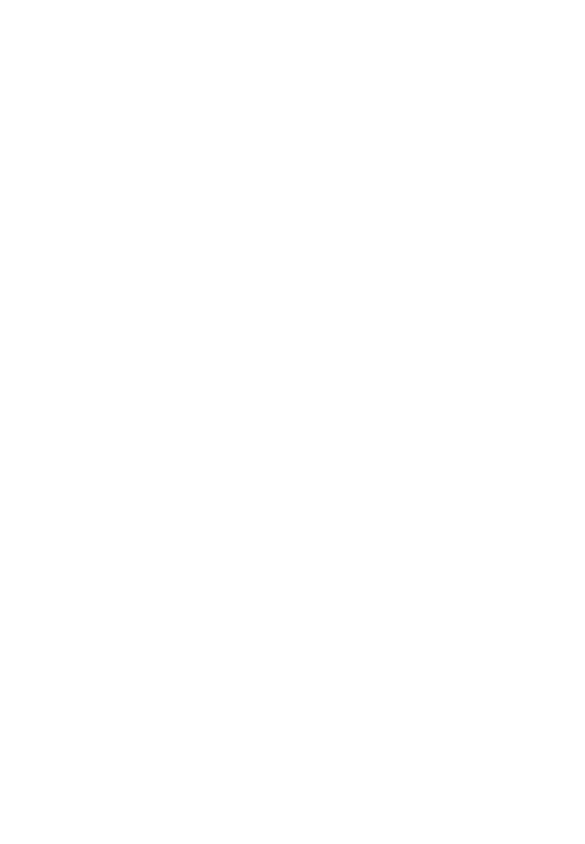
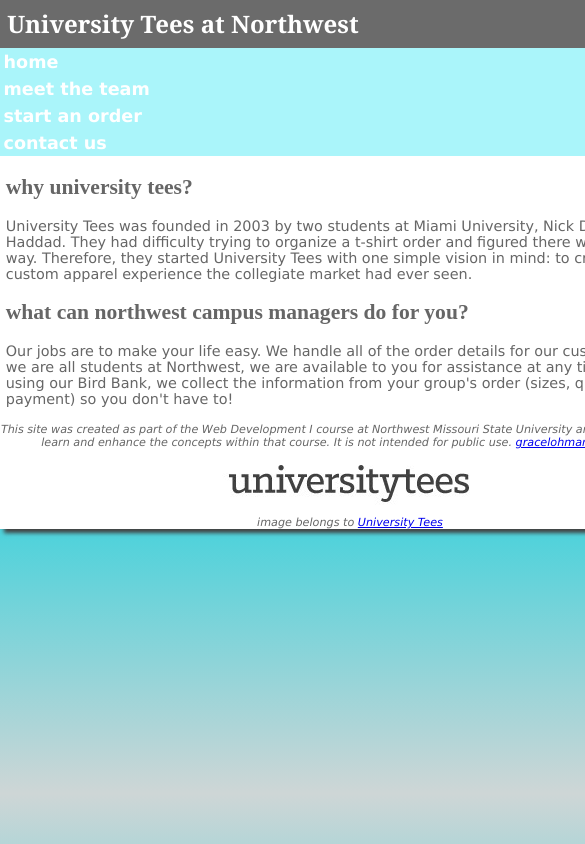
Before and after one commit to 44144-Sp22/web-project-gracelohman, a plain HTML site: page index.html in a window 390 px wide. Shown: the top 844 px of the page, 585 px wide, since content can reach past the window. Drawn offline with Linux system fonts and the light colour scheme.

Commit message:
web project

```diff
--- a/index.html
+++ b/index.html
@@ -1,9 +1,46 @@
 <!DOCTYPE html>
 <html lang="en">
+
 <head>
+  <title>UTees at Northwest</title>
+  <meta charset="utf-8">
+  <meta name="viewport" content="width=device-width, initial-scale=1.0">
+  <link rel="stylesheet" href="style.css">
+</head>
 
-</head>
 <body>
+  <div id="wrapper">
+    <header>
+      <h1>University Tees at Northwest</h1>
 
+    </header>
+    <nav>
+      <ul>
+        <li><a href="index.html">home</a></li>
+        <li><a href="meet.html">meet the team</a></li>
+        <li><a href="order.html">start an order</a></li>
+        <li><a href="contact.html">contact us</a></li>
+      </ul>
+    </nav>
+    <div id="content">
+    </div>
+    <main>
+      <h2>why university tees?</h2>
+      <p>University Tees was founded in 2003 by two students at Miami University, Nick Dadas and Hoe Haddad. They had difficulty trying to organize a t-shirt order and figured there was a better way. Therefore, they started University Tees with one
+        simple vision in mind: to create the best custom apparel experience the collegiate market had ever seen.</p>
+      <h2>what can northwest campus managers do for you?</h2>
+      <p>Our jobs are to make your life easy. We handle all of the order details for our customers! Since we are all students at Northwest, we are available to you for assistance at any time! Also, by using our Bird Bank, we collect the information
+        from your group's order (sizes, quantities, and payment) so you don't have to!</p>
+
+
+    </main>
+    <footer>
+      This site was created as part of the Web Development I course at Northwest Missouri State University and was developed to learn and enhance the concepts within that course. It is not intended for public use.
+      <a href="mailto:yourfirstname@yourlastname.com">gracelohman@gmail.com</a>
+      <br><img src="logo.jpg" ; alt="utees logo" ;>
+      <br>image belongs to <a href="https://universitytees.com/">University Tees</a>
+    </footer>
+  </div>
 </body>
+
 </html>
--- /dev/null
+++ b/style.css
@@ -0,0 +1,186 @@
+* {
+  box-sizing: border-box;
+}
+
+header, nav, main, {
+  display: block;
+}
+
+body {
+  background-color: #3399CC;
+  color: #666666;
+  font-family: Verdana, Arial, sans-serif;
+  background-image: linear-gradient(to bottom, #4dd2db, #ced6d6, #4dd2db);
+}
+
+header {
+  background-color: #6b6b6b;
+  color: #FFFFFF;
+  font-family: Georgia, serif;
+}
+
+h1 {
+  line-height: 200%;
+  background-position: right;
+  padding-left: 1em;
+  height: 72px;
+  margin-bottom: 0;
+}
+
+nav {
+  font-weight: bold;
+  padding: 0;
+  float: left;
+  width: 160px;
+}
+
+nav ul {
+  list-style-type: none;
+  padding-left: 1em;
+}
+
+nav a {
+  text-decoration: none;
+}
+
+nav a:link {
+  color: #FFFFFF;
+}
+
+nav a:visited {
+  color: #4dd2db;
+}
+
+nav a:hover {
+  color: #6b6b6b;
+}
+
+h2 {
+  color: ##223d45;
+  font-family: "times new roman", serif;
+}
+
+footer {
+  font-size: .70em;
+  font-style: italic;
+  text-align: center;
+  padding: 1em;
+  background-color: #FFFFFF;
+  margin-left: 170px;
+}
+
+main {
+  padding-left: 2em;
+  padding-right: 2em;
+  padding-bottom: 1px;
+  padding-top: 1em;
+  background-color: #FFFFFF;
+  margin-left: 170px;
+  display: block;
+}
+
+#wrapper {
+  width: 70%;
+  margin-left: auto;
+  margin-right: auto;
+  background-color: #aaf5fa;
+  min-width: 700px;
+  max-width: 1024px;
+  box-shadow: 4px 4px 4px #424242;
+}
+
+#mobile {
+  display: none;
+}
+
+#desktop {
+  display: inline;
+}
+
+@media only screen and (max-width: 1024px) {
+  body {
+    margin: 0;
+    padding: 0;
+    box-shadow: none;
+  }
+
+  h1 {
+    margin: 0;
+  }
+
+  nav {
+    float: none;
+    width: auto;
+    padding-top: 0.01em;
+    padding-bottom: 0.01em;
+    padding-left: 1em;
+    padding-right: 1em;
+  }
+
+  nav li {
+    display: inline-block;
+  }
+
+  nav a {
+    padding-right: 2em;
+  }
+
+  main {
+    padding: 1em;
+    margin-left: 0;
+    font-size: 90%;
+  }
+
+  footer {
+    margin: 0;
+  }
+
+  @media only all and (max-width: 768px) {
+    h1 {
+      height: 100%;
+      font-size: 1.5em;
+      padding-left: 0.3em;
+    }
+
+    nav {
+      padding: 0;
+    }
+
+    nav a {
+      display: block;
+      padding: 0.2em;
+      font-size: 1.1em;
+      border-bottom: 1px;
+      border-color: #ced3d9;
+    }
+
+    nav ul {
+      margin: 0;
+      padding: 0;
+    }
+
+    nav li {
+      display: block;
+      margin: 0;
+      padding: 0;
+    }
+
+    main {
+      padding-top: 0.1em;
+      padding-right: 0.6em;
+      padding-bottom: 0.1em;
+      padding-left: 0.4em;
+    }
+
+    footer {
+      padding: 0;
+    }
+
+    #mobile {
+      display: inline;
+    }
+
+    #desktop {
+      display: none;
+    }
+  }
```
Also changed, not shown: contact.html (added, +41 -0 lines), meet.html (added, +58 -0 lines), order.html (added, +41 -0 lines), grace.jpg (added), jenna.jpg (added), logo.jpg (added), sami.jpg (added).
